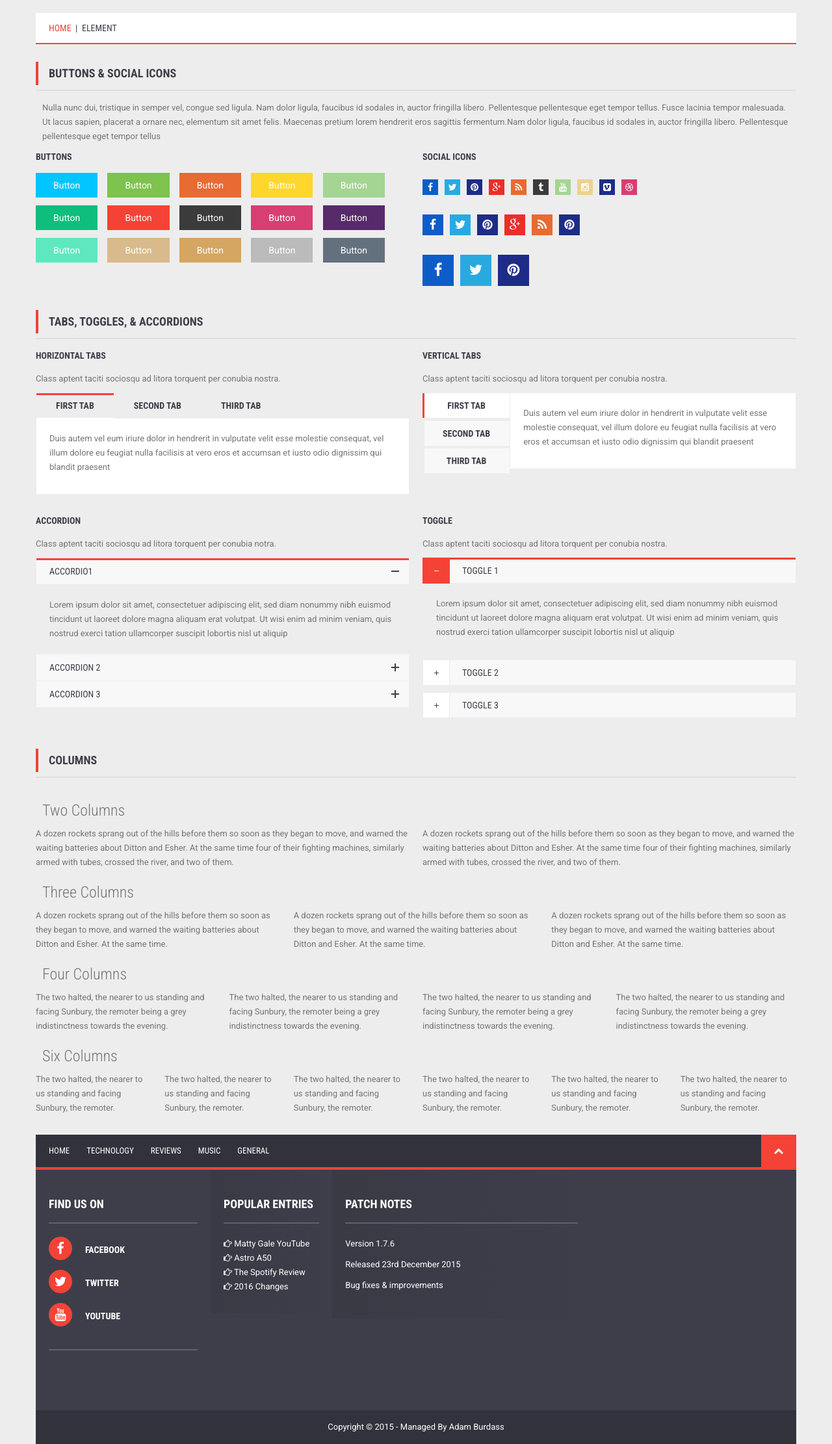
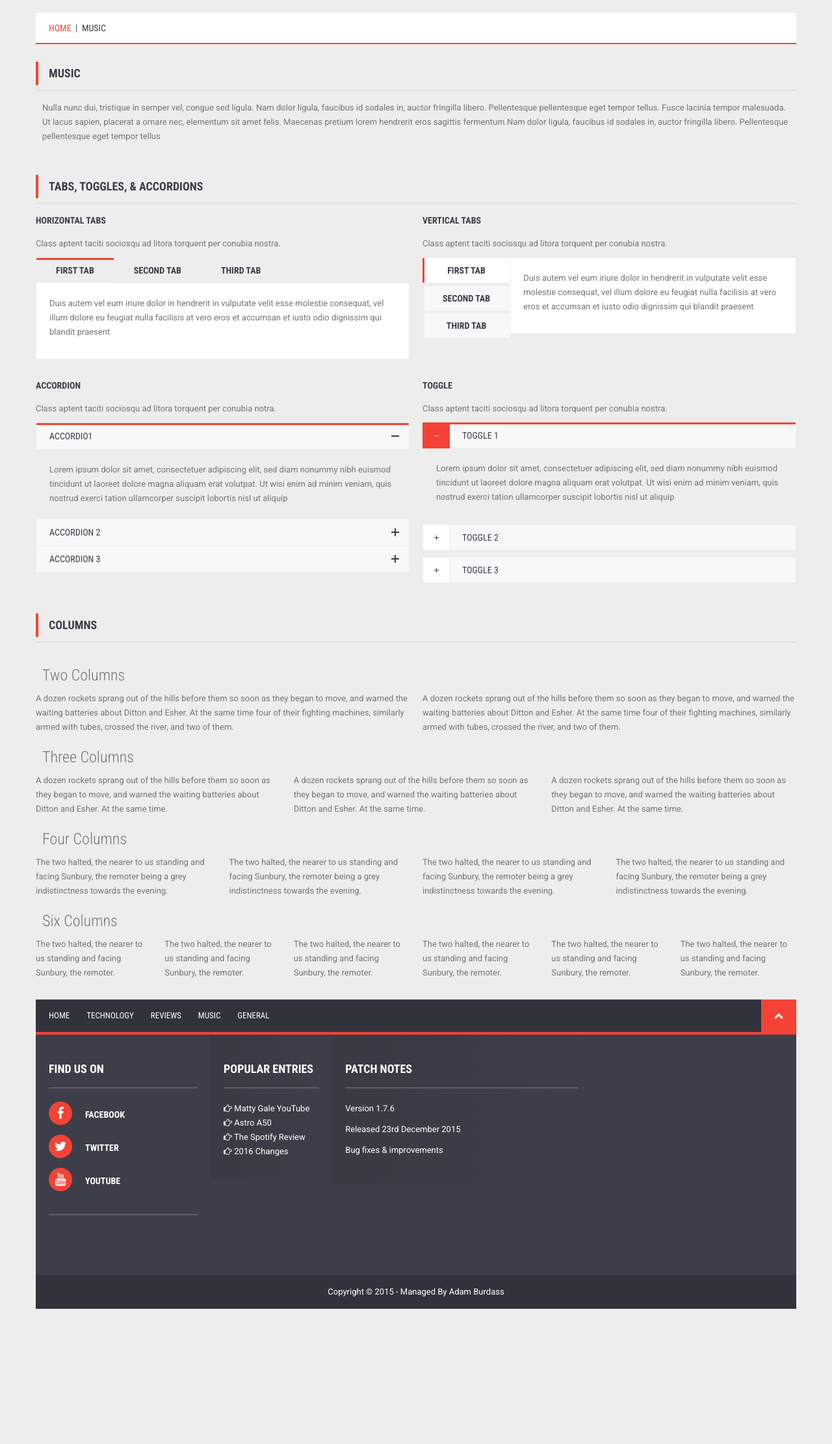
Before and after one commit to PHOTU/PHOTU-FULL, a WordPress theme: template music.php in a window 1280 px wide. Shown: the part 229-2451 px from the top of the page at 65% size. After the commit the page ends 2243 px from the top, so only its background shows below. Run offline with PHP 8.4 and a stand-in for WordPress, Linux system fonts and the light colour scheme; the site name, menu and one post (Sample post) are stand-ins, and other content is empty.

Commit message:
Signed-off-by: PHOTU <officialphotu@gmail.com>

```diff
--- a/music.php
+++ b/music.php
@@ -13,14 +13,14 @@
 <div class="kopa-breadcrumb">
         <div class="wrapper clearfix">
             <span itemtype="http://data-vocabulary.org/Breadcrumb" itemscope="">
-                <a itemprop="url" href="#">
+                <a itemprop="url" href="/">
                     <span itemprop="title">Home</span>
                 </a>
             </span>
             &nbsp;|&nbsp;
             <span itemtype="http://data-vocabulary.org/Breadcrumb" itemscope="">
                 <a itemprop="url" class="current-page">
-                    <span itemprop="title">element</span>
+                    <span itemprop="title">Music</span>
                 </a>
             </span>
         </div>
@@ -32,77 +32,20 @@
         <div class="wrapper">
 
             <div class="clearfix">
-                <h4 class="element-title">Buttons & Social Icons</h4>
+                <h4 class="element-title">Music</h4>
                 <div class="col-md-12 col-sm-12 element-wrap e-button">
                     <p>Nulla nunc dui, tristique in semper vel, congue sed ligula. Nam dolor ligula, faucibus id sodales in, auctor fringilla libero. Pellentesque pellentesque eget tempor tellus. Fusce lacinia tempor malesuada. Ut lacus sapien, placerat a ornare nec, elementum sit amet felis. Maecenas pretium lorem hendrerit eros sagittis fermentum.Nam dolor ligula, faucibus id sodales in, auctor fringilla libero. Pellentesque pellentesque eget tempor tellus</p>
                     <div class="row style1">
 
                         <div class="col-md-6 col-sm-6 col-xs-6">
 
-                            <h6 class="txt-up">buttons</h6>
-                            <div class="button-wrap">
-                                <a href="#" class="kopa-button color-button color-blue">Button</a>
-                                <a href="#" class="kopa-button color-button color-green">Button</a>
-                                <a href="#" class="kopa-button color-button color-orange">Button</a>
-                                <a href="#" class="kopa-button color-button color-yellow">Button</a>
-                                <a href="#" class="kopa-button color-button color-green1">Button</a>
-                                <a href="#" class="kopa-button color-button color-green2">Button</a>
-                                <a href="#" class="kopa-button color-button color-red">Button</a>
-                                <a href="#" class="kopa-button color-button color-black">Button</a>
-                                <a href="#" class="kopa-button color-button color-pink">Button</a>
-                                <a href="#" class="kopa-button color-button color-purple">Button</a>
-                                <a href="#" class="kopa-button color-button color-green3">Button</a>
-                                <a href="#" class="kopa-button color-button color-brown1">Button</a>
-                                <a href="#" class="kopa-button color-button color-brown2">Button</a>
-                                <a href="#" class="kopa-button color-button color-grey1">Button</a>
-                                <a href="#" class="kopa-button color-button color-grey2">Button</a>
-                            </div>
-                        </div>
-                        <!-- col-md-6 -->
 
-                        <div class="col-md-6 col-sm-6 col-xs-6">
-
-                            <h6 class="txt-up">Social Icons</h6>
-                            <div class="kopa-social-links style1 clearfix mb-20 style-bg-color">
-                                <ul class="clearfix">
-                                    <li><a href="#" class="fa fa-facebook"></a></li>
-                                    <li><a href="#" class="fa fa-twitter"></a></li>
-                                    <li><a href="#" class="fa fa-pinterest"></a></li>
-                                    <li><a href="#" class="fa fa-google-plus"></a></li>
-                                    <li><a href="#" class="fa fa-rss"></a></li>
-                                    <li><a href="#" class="fa fa-tumblr"></a></li>
-                                    <li><a href="#" class="fa fa-youtube"></a></li>
-                                    <li><a href="#" class="fa fa-instagram"></a></li>
-                                    <li><a href="#" class="fa fa-vimeo-square"></a></li>
-                                    <li><a href="#" class="fa fa-dribbble"></a></li>
-                                </ul>
-                            </div>
-                            <div class="kopa-social-links style2 clearfix mb-20 style-bg-color">
-                                <ul class="clearfix">
-                                    <li><a href="#" class="fa fa-facebook"></a></li>
-                                    <li><a href="#" class="fa fa-twitter"></a></li>
-                                    <li><a href="#" class="fa fa-pinterest"></a></li>
-                                    <li><a href="#" class="fa fa-google-plus"></a></li>
-                                    <li><a href="#" class="fa fa-rss"></a></li>
-                                    <li><a href="#" class="fa fa-pinterest"></a></li>
-                                </ul>
-                            </div>
-                            <div class="kopa-social-links style3 clearfix style-bg-color">
-                                <ul class="clearfix">
-                                    <li><a href="#" class="fa fa-facebook"></a></li>
-                                    <li><a href="#" class="fa fa-twitter"></a></li>
-                                    <li><a href="#" class="fa fa-pinterest"></a></li>
-                                </ul>
-                            </div>
 
 
                         </div>
-                        <!-- col-md-6 -->
 
                     </div>
-                    <!-- row -->
                 </div>
-                <!-- e-heading -->
             </div>
 
             <div class="clearfix">
```
